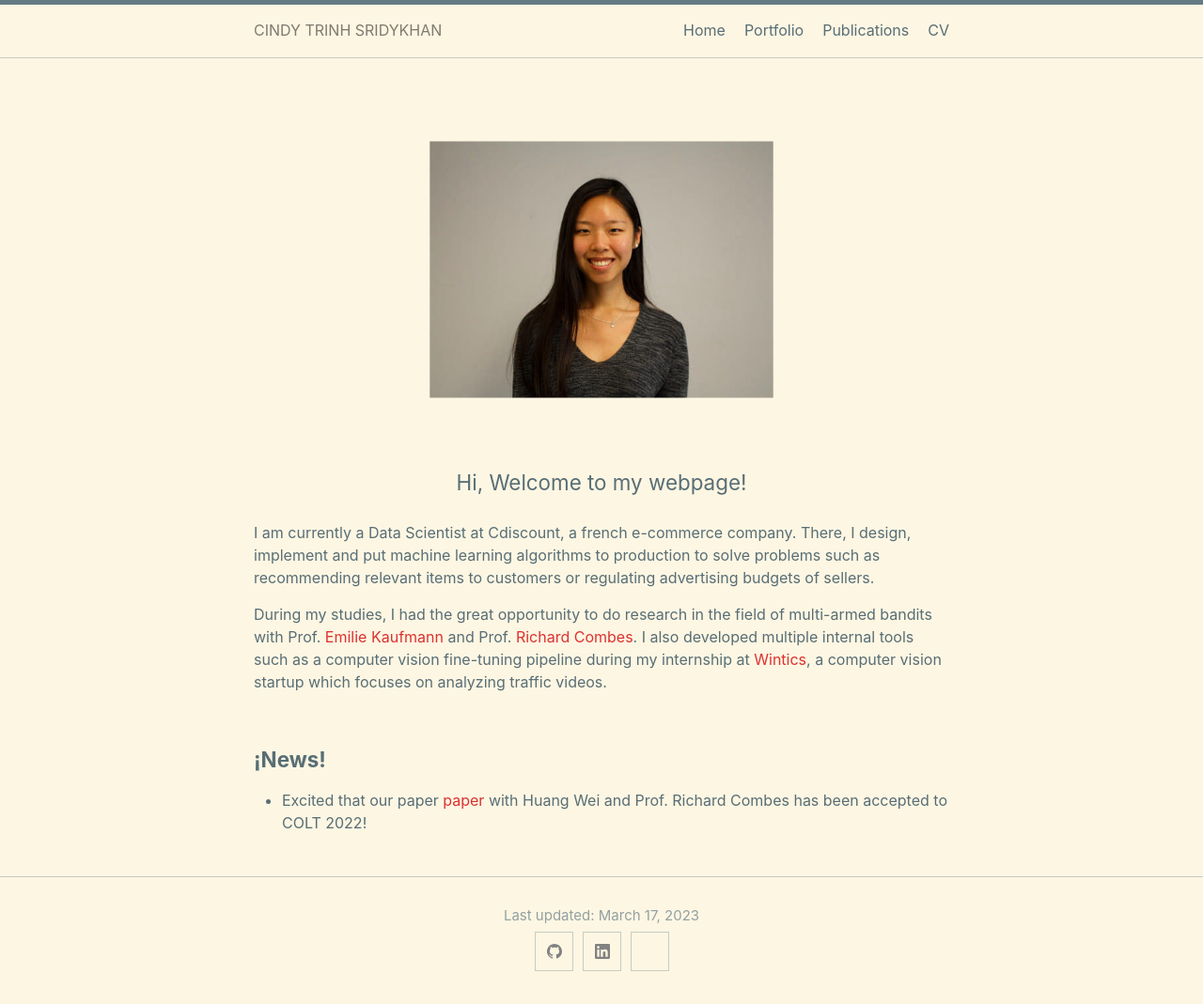
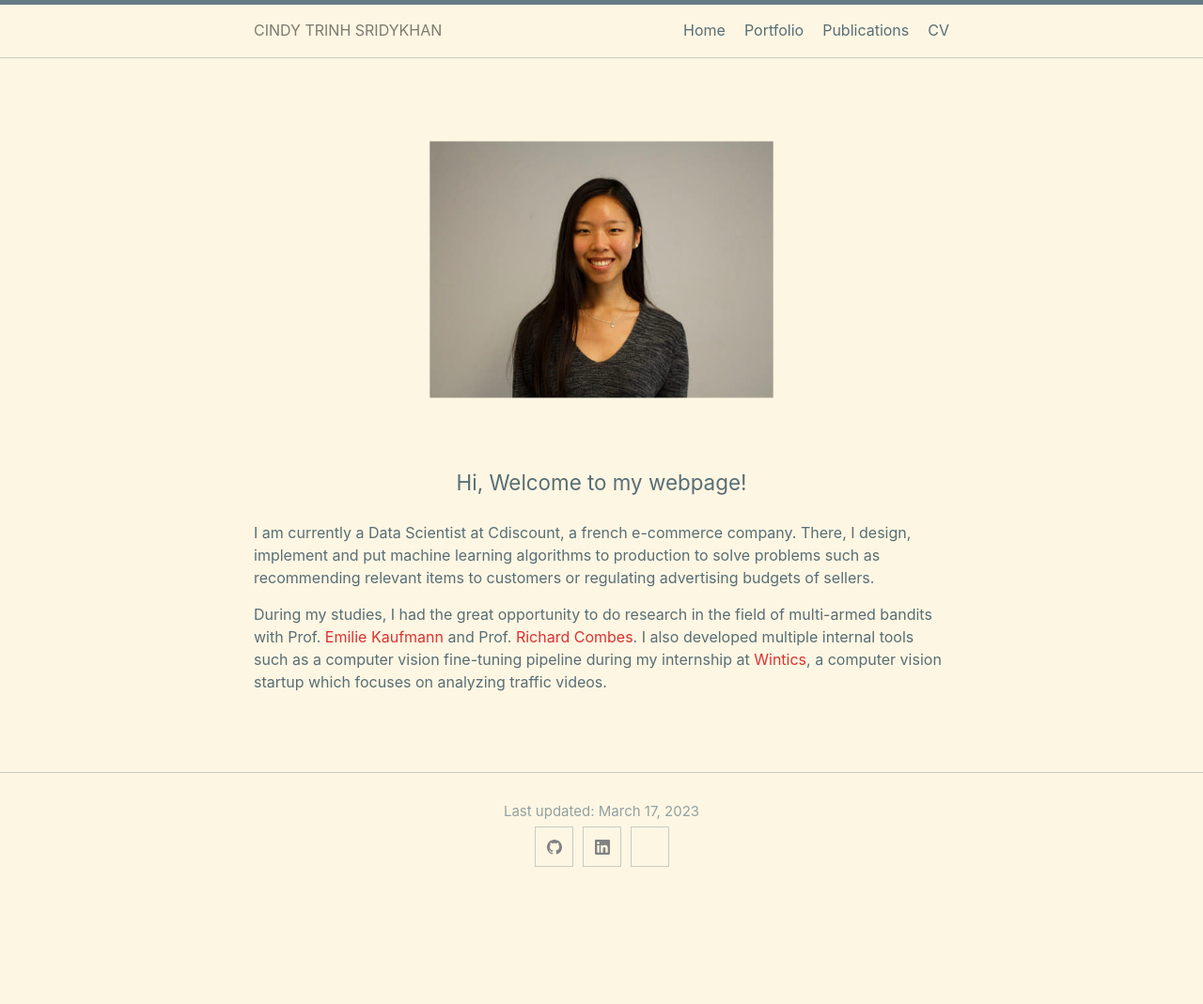
Before and after one commit to ctrnh/ctrnh.github.io, a Jekyll site: the page built from index.md, in a window 1280 px wide. Shown: the whole page at 94% size. Built offline with Jekyll 4.4.1, drawn with Linux system fonts in a browser that asks for light colours; after the commit the page ends 958 px from its top, so only the background shows below that.

Commit message:
remove news

```diff
--- a/index.md
+++ b/index.md
@@ -20,7 +20,3 @@ I am currently a Data Scientist at Cdiscount, a french e-commerce company. There
 During my studies, I had the great opportunity to do research in the field of multi-armed bandits with Prof. [Emilie Kaufmann](http://chercheurs.lille.inria.fr/ekaufman/) and Prof. [Richard Combes](http://rcombes.supelec.free.fr/index.html). I also developed multiple internal tools such as a computer vision fine-tuning pipeline during my internship at [Wintics](https://wintics.com/en/front-page/), a computer vision startup which focuses on analyzing traffic videos.
 
 <br />
-
-<span style="font-size:1.4em">**¡News!** </span>
-
-* Excited that our paper [paper](https://arxiv.org/pdf/2103.13059.pdf) with Huang Wei and Prof. Richard Combes has been accepted to COLT 2022!
```
